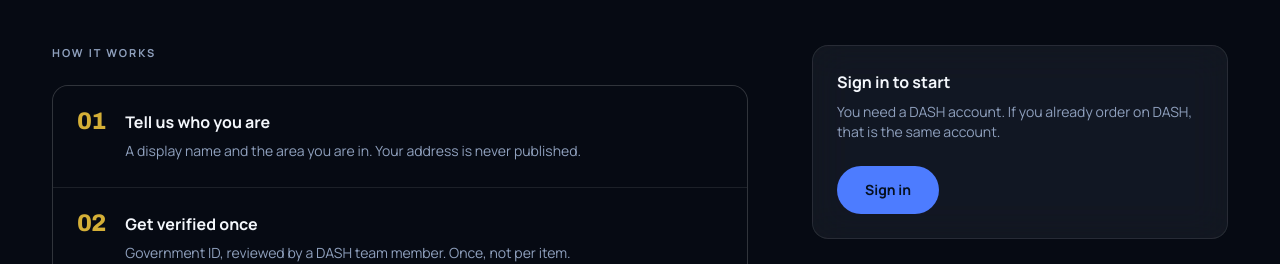
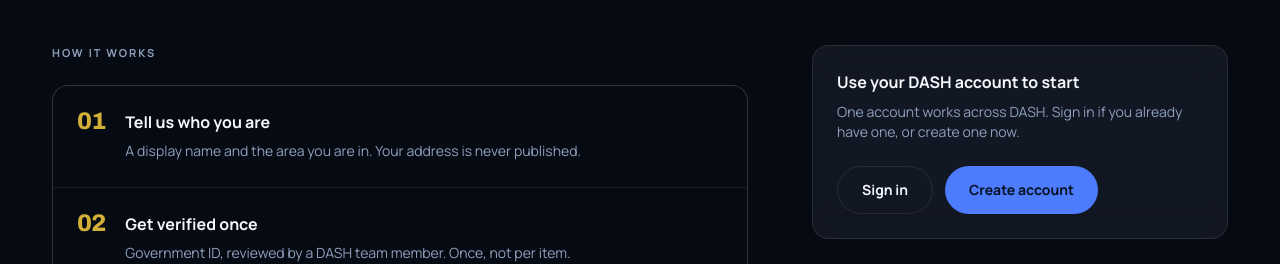
Before and after one commit to Dash-World-Limited/DASH-APP, a Next.js app in the folder apps/web/: page /declutter/sell in a window 1280 px wide. Shown: the part 514-778 px from the top of the page. Built offline with nearby package versions, Linux system fonts and the light colour scheme; no server answers.

Commit message:
feat(declutters): connect selling flow to seller verification

```diff
--- a/apps/web/src/app/(declutter)/declutter/sell/sell.tsx
+++ b/apps/web/src/app/(declutter)/declutter/sell/sell.tsx
@@ -3,17 +3,9 @@
 /**
  * Where a seller actually starts.
  *
- * The whole point of this screen is to tell someone the truth about the
- * sequence before they invest effort in it. Selling on Declutters is not
- * "upload a photo and set a price" — DASH verifies who you are, values the
- * item, and puts a price to you that you accept or decline. That is the
- * product, and hiding it behind a form that only reveals the next obstacle
- * after each step is how people abandon a marketplace.
- *
- * So the page reads the caller's actual state and shows them the step they are
- * on, rather than a generic funnel. Verification is the long pole, it involves
- * a document review by a human, and finding that out after typing a description
- * is exactly the wasted effort this avoids.
+ * The screen reads the caller's real seller state and keeps the full sequence
+ * visible: create a seller profile, verify once, submit items, receive a DASH
+ * valuation, and only then move toward publication.
  */
 
 import Link from 'next/link';
@@ -77,8 +69,6 @@ export function SellEntry() {
       const data = await authedFetch<{ seller: SellerSelf }>('/v1/declutter/seller/me');
       setSeller(data.seller);
     } catch (caught) {
-      // A 404 is the ordinary case: signed in, has never sold anything. It is
-      // not an error worth showing anybody.
       if (caught instanceof ApiRequestError && caught.status === 404) {
         setSeller(null);
       } else {
@@ -196,16 +186,24 @@ function NextStep({
   if (!hasSession) {
     return (
       <Panel>
-        <p className="text-base font-bold">Sign in to start</p>
+        <p className="text-base font-bold">Use your DASH account to start</p>
         <p className="mt-2 text-sm text-[var(--ink-muted)]">
-          You need a DASH account. If you already order on DASH, that is the same account.
+          One account works across DASH. Sign in if you already have one, or create one now.
         </p>
-        <Link
-          href={signInHref('/declutter/sell')}
-          className="mt-6 inline-flex min-h-12 items-center rounded-full bg-[var(--primary)] px-7 text-sm font-bold text-[var(--on-primary)]"
-        >
-          Sign in
-        </Link>
+        <div className="mt-6 flex flex-wrap gap-3">
+          <Link
+            href={signInHref('/declutter/sell')}
+            className="inline-flex min-h-12 items-center rounded-full border border-[var(--line-strong)] px-6 text-sm font-bold"
+          >
+            Sign in
+          </Link>
+          <Link
+            href="/declutter/join?next=%2Fdeclutter%2Fsell"
+            className="inline-flex min-h-12 items-center rounded-full bg-[var(--primary)] px-6 text-sm font-bold text-[var(--on-primary)]"
+          >
+            Create account
+          </Link>
+        </div>
       </Panel>
     );
   }
@@ -233,8 +231,43 @@ function NextStep({
 
   return (
     <div className="space-y-5">
+      <VerificationPrompt seller={seller} />
       <SellerItems />
       <ItemSubmissionForm kycStatus={seller.kycStatus} />
+    </div>
+  );
+}
+
+function VerificationPrompt({ seller }: { seller: SellerSelf }) {
+  if (seller.kycStatus === 'verified') return null;
+
+  if (seller.kycStatus === 'pending') {
+    return (
+      <div className="rounded-[var(--radius-card)] border border-[var(--line)] bg-[var(--surface)] p-5">
+        <p className="text-sm font-bold">Seller verification is under review</p>
+        <p className="mt-2 text-xs leading-relaxed text-[var(--ink-muted)]">
+          You can submit an item now. It will stay private until DASH finishes verifying you.
+        </p>
+      </div>
+    );
+  }
+
+  return (
+    <div className="rounded-[var(--radius-card)] border border-[var(--dcl-gold)]/40 bg-[var(--surface)] p-5">
+      <p className="text-sm font-bold">
+        {seller.kycStatus === 'rejected' ? 'Update your seller verification' : 'Verify your seller profile'}
+      </p>
+      <p className="mt-2 text-xs leading-relaxed text-[var(--ink-muted)]">
+        {seller.kycStatus === 'rejected' && seller.rejectionReason
+          ? seller.rejectionReason
+          : 'Upload your government ID and private contact details once. You can still submit an item now, but it cannot go live until verification is approved.'}
+      </p>
+      <Link
+        href="/declutter/seller/verify"
+        className="mt-4 inline-flex min-h-11 items-center rounded-full bg-[var(--primary)] px-5 text-xs font-bold text-[var(--on-primary)]"
+      >
+        {seller.kycStatus === 'rejected' ? 'Fix verification' : 'Verify seller profile'}
+      </Link>
     </div>
   );
 }
```
